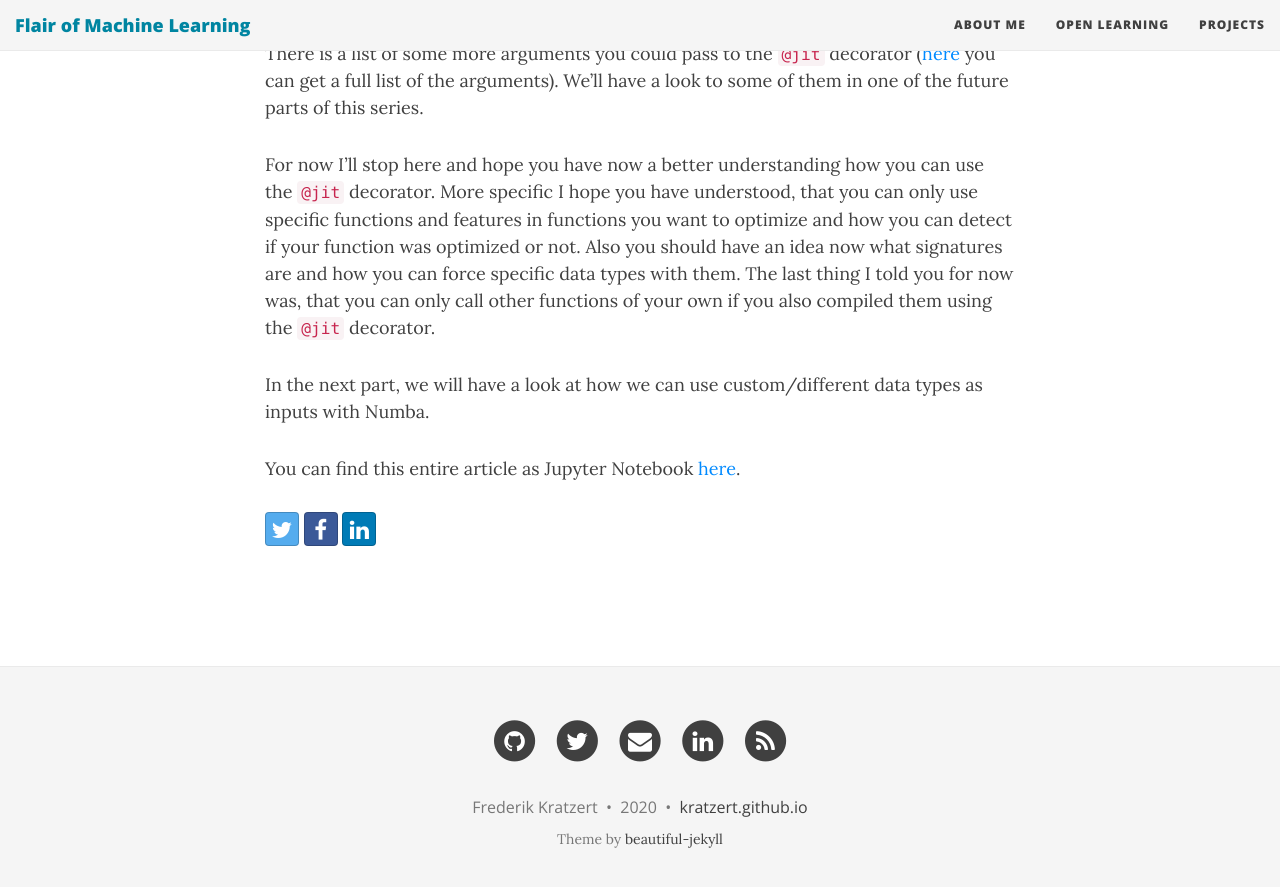
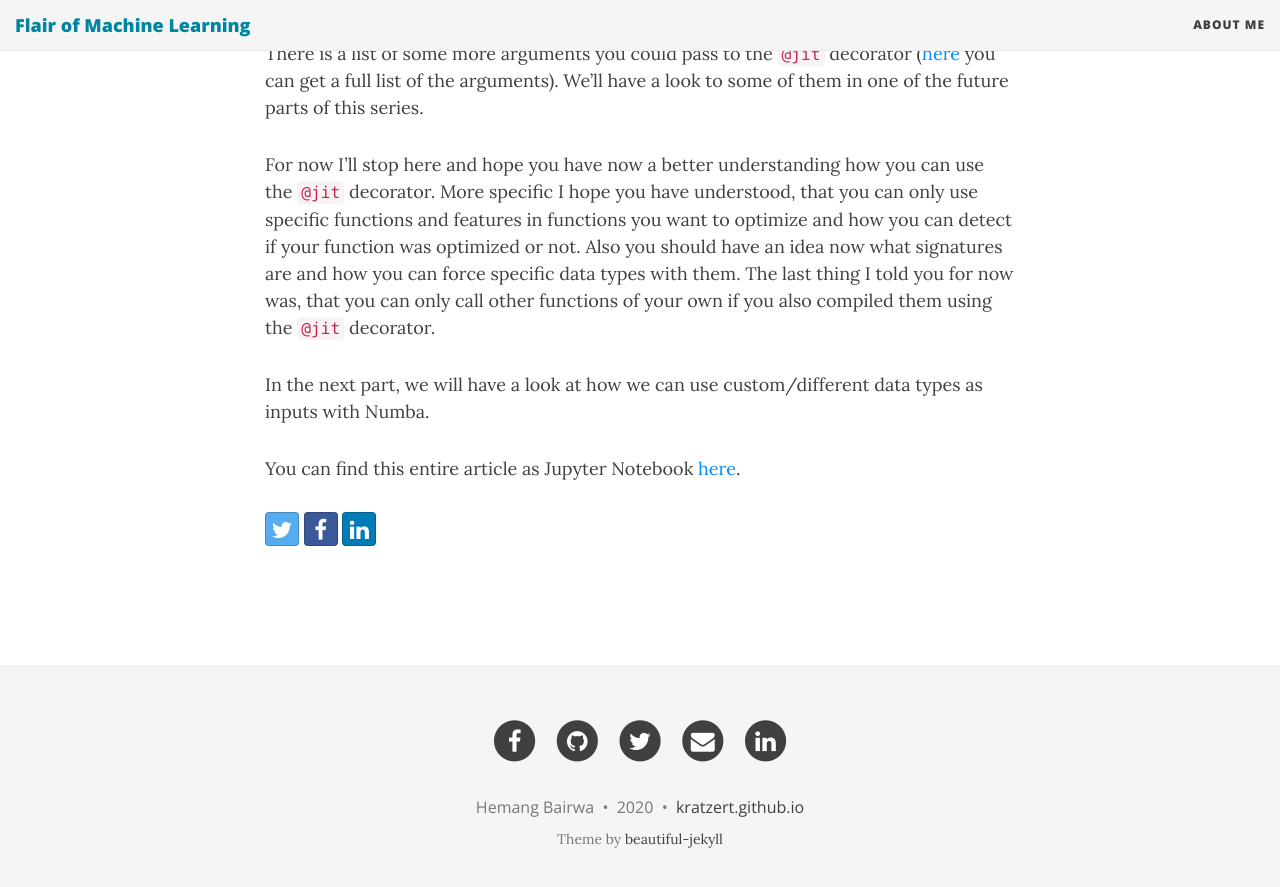
Before and after one commit to hemang-2001/blog, a Jekyll site: the page built from _posts/2017/2017-09-21-numba-series-part-1-the-jit-decorator-and-some-more-numba-basics.markdown, in a window 1280 px wide and 900 px high, scrolled down 9130 px. Shown: the top 887 px of the window. Built offline with Jekyll 4.4.1, drawn with Linux system fonts in a browser that asks for light colours; nearby versions of some CDN libraries; comment, search, counter and statistics services are not loaded; some of the changed lines change nothing that is shown.

Commit message:
Update _config.yml

```diff
--- a/_config.yml
+++ b/_config.yml
@@ -24,8 +24,8 @@ description: A virtual proof that name is awesome!
 # List of links in the navigation bar
 navbar-links:
   About Me: "aboutme"
-  Open Learning: "openlearning"
-  Projects: "projects"
+ # Open Learning: "openlearning"
+ # Projects: "projects"
 #  Resources:
 #    - Beautiful Jekyll: "http://deanattali.com/beautiful-jekyll/"
 #    - Learn markdown: "http://www.markdowntutorial.com/"
@@ -57,19 +57,20 @@ avatar: "/img/avatar.jpg"
 # Change all these values or delete the ones you don't want.
 # Important: you must keep the "name" parameter, everything else you can remove
 author:
-  name: Frederik Kratzert
-  email: "f.kratzert@gmail.com"
-  github: kratzert
-  twitter: fkratzert
-  linkedin: frederik-kratzert-226a33148
+  name: Hemang Bairwa
+  email: "hamang2001@gmail.com"
+  github: hemang-2001
+  twitter: HemangBairwa
+  linkedin: hemang-bairwa
+  facebook: hamang2001
   xing: yourname
   stackoverflow: yourlink
 
 
 # Select which links to show in the footer
 footer-links-active:
-  rss: true
-  facebook: false
+  rss: false
+  facebook: true
   email: true
   twitter: true
   github: true
@@ -91,10 +92,10 @@ url-pretty: "kratzert.github.io"  # eg. "deanattali.com/beautiful-jekyll"
 
 # --- Misc --- #
 # Fill in your Disqus shortname (NOT the userid) if you want to support Disqus comments
-disqus: "kratzertblog"
+# disqus: "kratzertblog"
 
 # Fill in your Google Analytics ID to track your website using GA
-google_analytics: "UA-96660715-1"
+# google_analytics: "UA-96660715-1"
 
 # Google Tag Manager ID
 #gtm: ""
```
